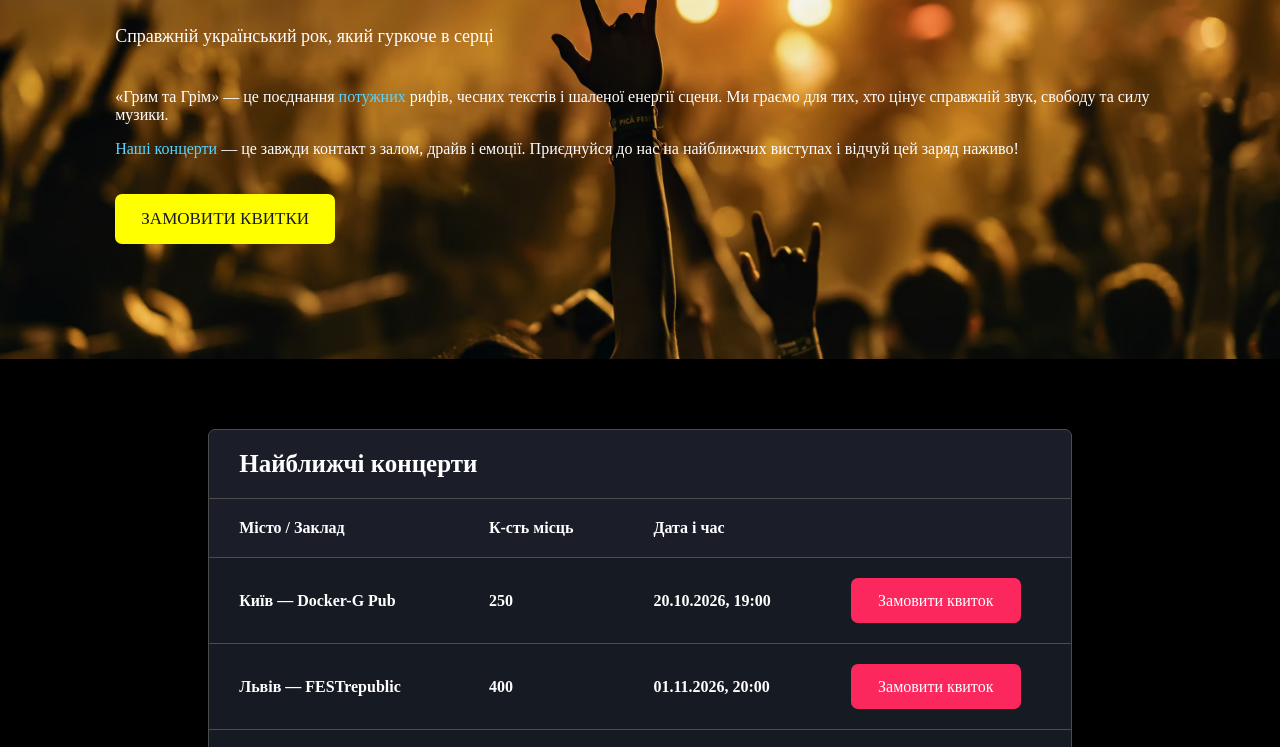
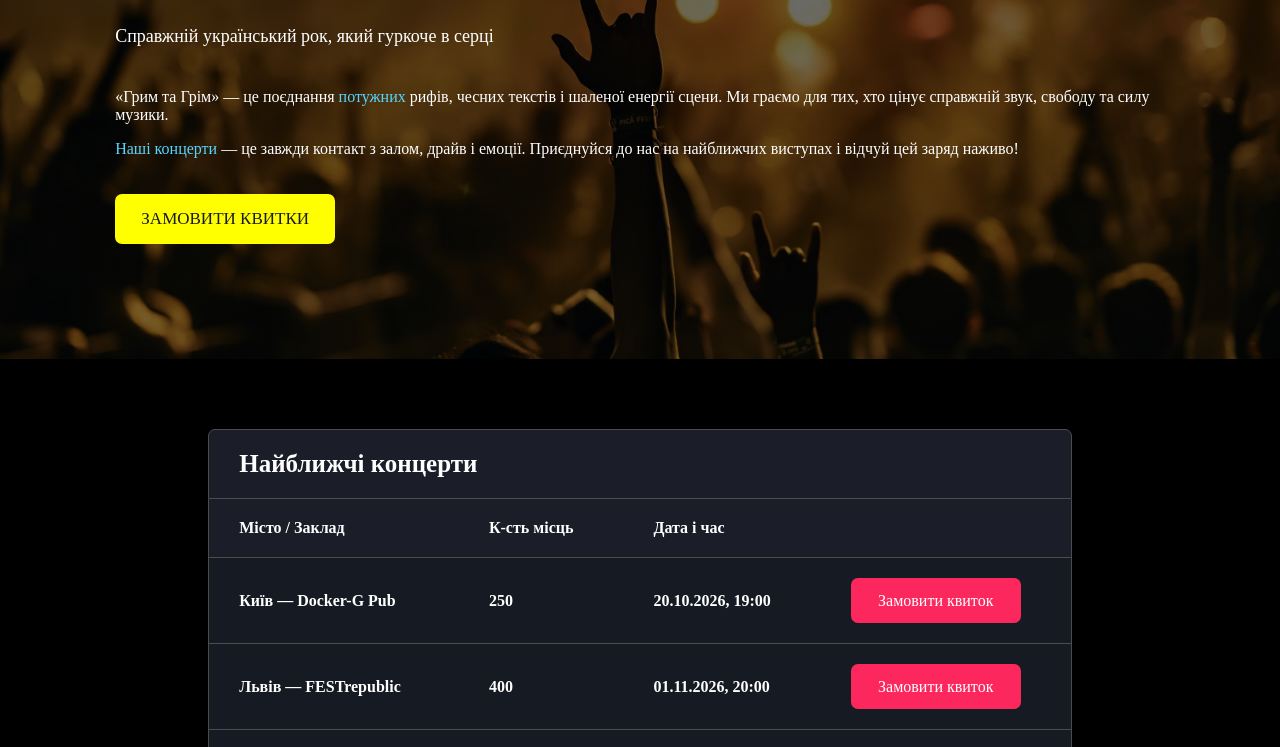
Before and after one commit to ilyaly1103/landing-rock-group, a plain HTML site: page index.html in a window 1280 px wide. Shown: the part 268-1015 px from the top of the page. Drawn offline with Linux system fonts and the light colour scheme; a web font is replaced by a local one.

Commit message:
darken a backgroundImage

```diff
--- a/styles.css
+++ b/styles.css
@@ -112,7 +112,7 @@ header {
 
 .container-rock {
     display: flex;
-    background-image: url(img/photo-1692271931628-adc2b16670dd.avif);
+    background-image: linear-gradient(rgba(0, 0, 0, 0.6), rgba(0, 0, 0, 0.5)), url(img/photo-1692271931628-adc2b16670dd.avif);
     background-repeat: no-repeat;
     background-size: cover;
     background-position: center;
```
